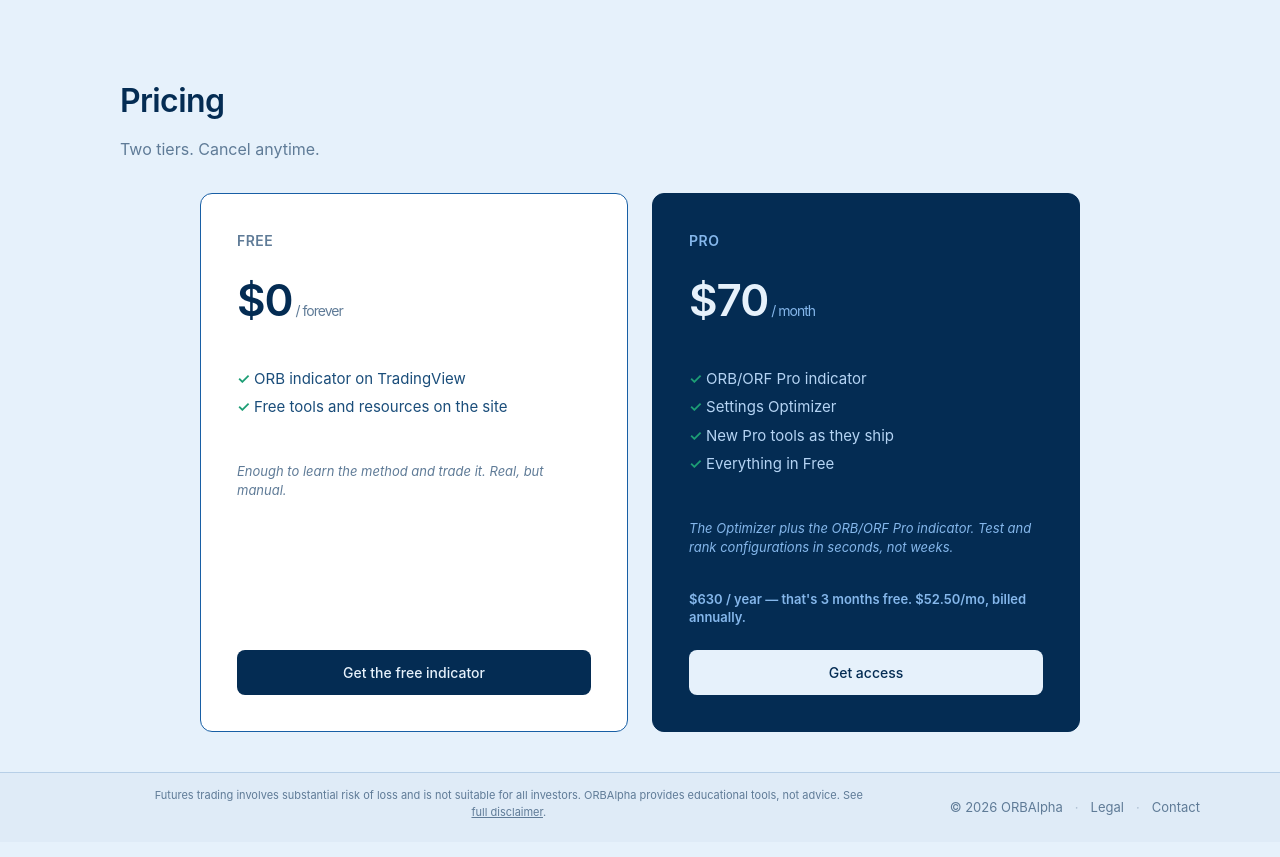
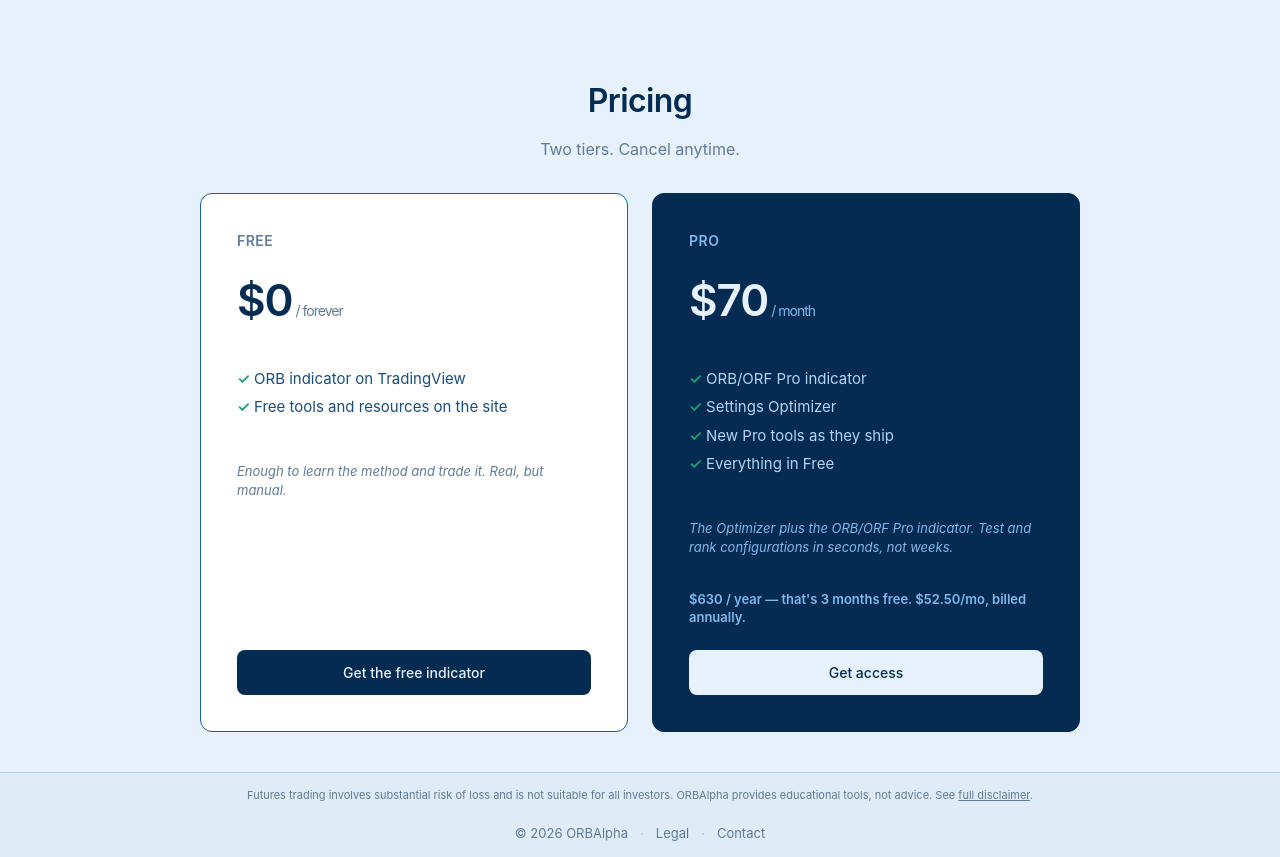
Before and after one commit to orbalphaco/orbalpha-site, a plain HTML site: page homepage-preview/index.html in a window 1280 px wide. Shown: the part 941-1798 px from the top of the page. Drawn offline with Linux system fonts and the light colour scheme.

Commit message:
Homepage: center Pricing heading/sub (scoped), center footer disclaimer

```diff
--- a/homepage-preview/index.html
+++ b/homepage-preview/index.html
@@ -67,7 +67,8 @@
     margin: 0 auto;
   }
   .section-h2 { font-size: 32px; font-weight: 600; color: #042C53; margin: 0 0 12px; letter-spacing: -0.6px; }
-  .section-sub { font-size: 16px; color: #5F7B97; margin: 0 0 32px; max-width: 640px; }
+  .pricing-h2 { text-align: center; }
+  .section-sub { font-size: 16px; color: #5F7B97; margin: 0 auto 32px; max-width: 640px; text-align: center; }
 
   /* === WHAT IS ORBALPHA === */
   .what-grid { display: grid; grid-template-columns: 1fr 1fr; gap: 64px; align-items: start; }
@@ -155,9 +156,6 @@
     color: #5F7B97;
     line-height: 1.5;
     margin: 0 0 8px;
-    max-width: 720px;
-    margin-left: auto;
-    margin-right: auto;
   }
   .footer-disclaimer a { color: #5F7B97; text-decoration: underline; }
   .footer-disclaimer a:hover { color: #042C53; }
@@ -217,7 +215,7 @@
 
   <!-- PRICING -->
   <section class="section">
-    <h2 class="section-h2">Pricing</h2>
+    <h2 class="section-h2 pricing-h2">Pricing</h2>
     <p class="section-sub">Two tiers. Cancel anytime.</p>
     <div class="pricing-grid">
       <article class="price-card">
```
